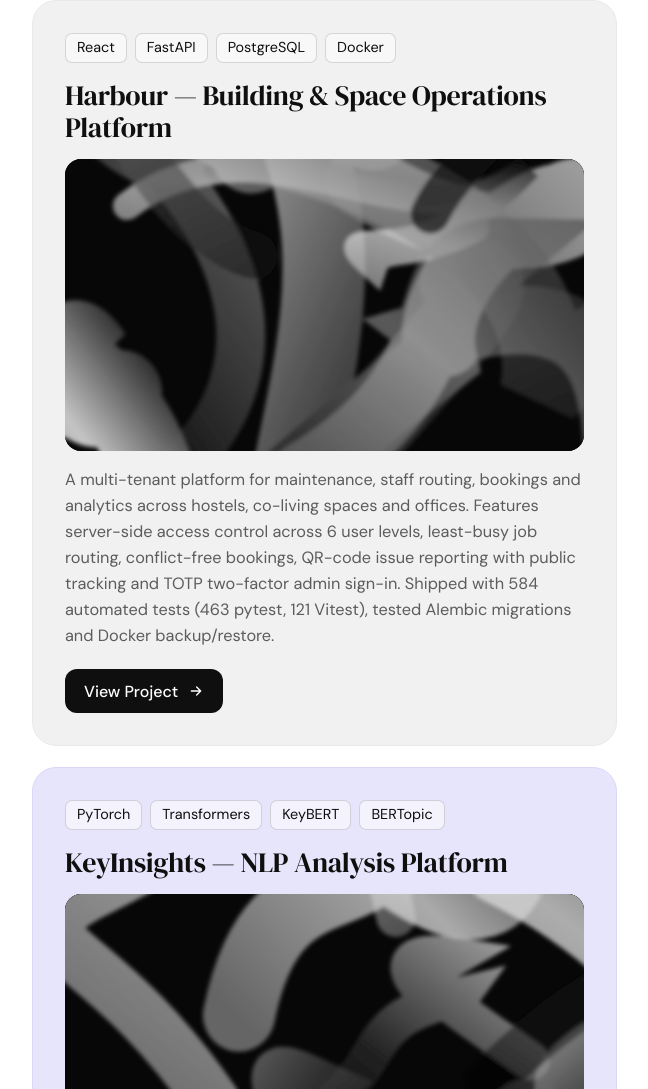
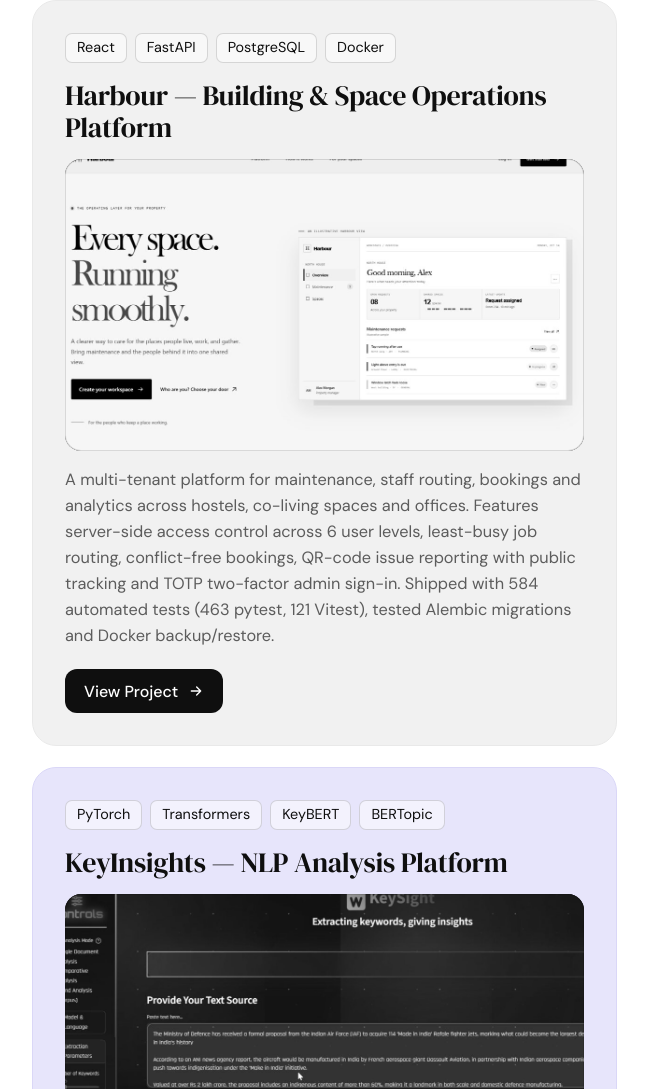
Before and after one commit to souravhun27/portfolio, a plain HTML site: page index.html in a window 1280 px wide. Shown: the part 3983-5072 px from the top of the page, without its empty margins (569-1217 px from the left). Drawn offline with Linux system fonts and the light colour scheme.

Commit message:
Update portfolio from new resume

```diff
--- a/css/style.css
+++ b/css/style.css
@@ -311,8 +311,9 @@ svg[aria-hidden="true"] { width: 1em; height: 1em; flex: none; }
 .tags li { font-size: .9rem; padding: 3px 11px; border: 1px solid rgba(0, 0, 0, .14); border-radius: 7px; background: rgba(255, 255, 255, .5); line-height: 1.5; transition: transform .25s var(--ease), background .25s; }
 .tags li:hover { transform: translateY(-2px); background: #fff; }
 .project h3 { font-size: clamp(1.4rem, 2.4vw, 1.75rem); }
-.shot { width: 100%; aspect-ratio: 16 / 9; border-radius: 16px; overflow: hidden; background: #070707; }
-.shot img { width: 100%; height: 100%; object-fit: cover; transition: transform 1.1s var(--ease); }
+.shot { position: relative; width: 100%; aspect-ratio: 16 / 9; border-radius: 16px; overflow: hidden; background: #0d0d0d; }
+.shot::after { content: ""; position: absolute; inset: 0; border-radius: inherit; box-shadow: inset 0 0 0 1px rgba(0, 0, 0, .12); pointer-events: none; }
+.shot img { width: 100%; height: 100%; object-fit: cover; object-position: top center; filter: grayscale(1); transition: transform 1.1s var(--ease); }
 .project:hover .shot img, .project.is-active .shot img { transform: scale(1.08); }
 .project .muted { color: #5c5c5c; font-size: 1.02rem; }
 .project .btn { margin-top: 4px; }
--- a/index.html
+++ b/index.html
@@ -256,7 +256,7 @@
           <article class="card reveal project tone-gray" data-tilt="2">
             <ul class="tags" aria-label="Technologies"><li>PyTorch</li><li>timm</li><li>Flask</li><li>OpenCV</li></ul>
             <h3 class="serif">AdShield &mdash; Adversarial Attack, Detection &amp; Defence</h3>
-            <figure class="shot"><img src="assets/images/project-adshield.svg" alt="Abstract placeholder artwork for the AdShield project" width="800" height="450" loading="lazy" decoding="async"></figure>
+            <figure class="shot"><img src="assets/images/project-adshield.jpg" alt="Screenshot of the AdShield web app home page, with its generate, detect and defend options" width="800" height="450" loading="lazy" decoding="async"></figure>
             <p class="muted">A web app that generates (FGSM, PGD, targeted PGD), detects (feature squeezing plus a robust-model check) and defends against adversarial attacks on ImageNet image classifiers. On about 50 held-out photos, PGD (&epsilon; = 4/255) fooled MobileNetV2 on 100% of images; the detector flagged all of them with 0% false alarms, and an adversarially trained ConvNeXt-T restored the correct label for 97.6%.</p>
             <a class="btn btn-dark" href="https://github.com/souravhun27/adversarial-shield" target="_blank" rel="noopener noreferrer">View Project <svg class="arrow" aria-hidden="true"><use href="#i-arrow"/></svg></a>
           </article>
@@ -264,7 +264,7 @@
           <article class="card reveal project tone-lavender" data-tilt="2">
             <ul class="tags" aria-label="Technologies"><li>PyTorch</li><li>Captum</li><li>SHAP</li><li>Streamlit</li></ul>
             <h3 class="serif">RogMitra.AI &mdash; Explainable Disease Prediction</h3>
-            <figure class="shot"><img src="assets/images/project-rogmitra.svg" alt="Abstract placeholder artwork for the RogMitra.AI project" width="800" height="450" loading="lazy" decoding="async"></figure>
+            <figure class="shot"><img src="assets/images/project-rogmitra.jpg" alt="Screenshot of the RogMitra.AI symptom checker interface" width="800" height="450" loading="lazy" decoding="async"></figure>
             <p class="muted">An explainable disease predictor that returns calibrated top-3 diagnoses with per-symptom explanations (Integrated Gradients, SHAP), Monte Carlo Dropout uncertainty and a rule-based emergency override. Removed 93.8% duplicate rows (4,920 to 304) to prevent leakage and cut calibration error (ECE) from 0.041 to about 0 with temperature scaling, keeping 92.0% accuracy with half the symptoms removed. Deployed as a 4-page Streamlit app with PDF reports and 43 automated tests.</p>
             <a class="btn btn-dark" href="https://github.com/souravhun27/rogmitra-ai" target="_blank" rel="noopener noreferrer">View Project <svg class="arrow" aria-hidden="true"><use href="#i-arrow"/></svg></a>
           </article>
@@ -272,7 +272,7 @@
           <article class="card reveal project tone-gray" data-tilt="2">
             <ul class="tags" aria-label="Technologies"><li>React</li><li>FastAPI</li><li>PostgreSQL</li><li>Docker</li></ul>
             <h3 class="serif">Harbour &mdash; Building &amp; Space Operations Platform</h3>
-            <figure class="shot"><img src="assets/images/project-harbour.svg" alt="Abstract placeholder artwork for the Harbour project" width="800" height="450" loading="lazy" decoding="async"></figure>
+            <figure class="shot"><img src="assets/images/project-harbour.jpg" alt="Screenshot of the Harbour landing page with a sample maintenance dashboard" width="800" height="450" loading="lazy" decoding="async"></figure>
             <p class="muted">A multi-tenant platform for maintenance, staff routing, bookings and analytics across hostels, co-living spaces and offices. Features server-side access control across 6 user levels, least-busy job routing, conflict-free bookings, QR-code issue reporting with public tracking and TOTP two-factor admin sign-in. Shipped with 584 automated tests (463 pytest, 121 Vitest), tested Alembic migrations and Docker backup/restore.</p>
             <a class="btn btn-dark" href="https://github.com/souravhun27/harbour" target="_blank" rel="noopener noreferrer">View Project <svg class="arrow" aria-hidden="true"><use href="#i-arrow"/></svg></a>
           </article>
@@ -280,7 +280,7 @@
           <article class="card reveal project tone-lavender" data-tilt="2">
             <ul class="tags" aria-label="Technologies"><li>PyTorch</li><li>Transformers</li><li>KeyBERT</li><li>BERTopic</li></ul>
             <h3 class="serif">KeyInsights &mdash; NLP Analysis Platform</h3>
-            <figure class="shot"><img src="assets/images/project-keyinsights.svg" alt="Abstract placeholder artwork for the KeyInsights project" width="800" height="450" loading="lazy" decoding="async"></figure>
+            <figure class="shot"><img src="assets/images/project-keyinsights.jpg" alt="Screenshot of the KeyInsights keyword extraction app with its text input and controls" width="800" height="450" loading="lazy" decoding="async"></figure>
             <p class="muted">An NLP platform for keyword extraction, summarization, sentiment analysis, NER and topic modeling. Achieved 0.83&ndash;0.86 Spearman correlation on keywords, 90&ndash;92% sentiment F1/accuracy and 85&ndash;90% NER F1.</p>
             <a class="btn btn-dark" href="https://github.com/souravhun27/KeyWordExtractorBERT" target="_blank" rel="noopener noreferrer">View Project <svg class="arrow" aria-hidden="true"><use href="#i-arrow"/></svg></a>
           </article>
```
Also changed, not shown: assets/images/project-adshield.jpg (added), assets/images/project-adshield.svg (deleted), assets/images/project-adversarial-shield.svg (added), assets/images/project-harbour.jpg (added), assets/images/project-harbour.svg (deleted), assets/images/project-keyinsights.jpg (added), assets/images/project-keyinsights.svg (deleted), assets/images/project-multimed.svg (added), assets/images/project-pravah.svg (added), assets/images/project-rogmitra.jpg (added), assets/images/project-rogmitra.svg (deleted).
